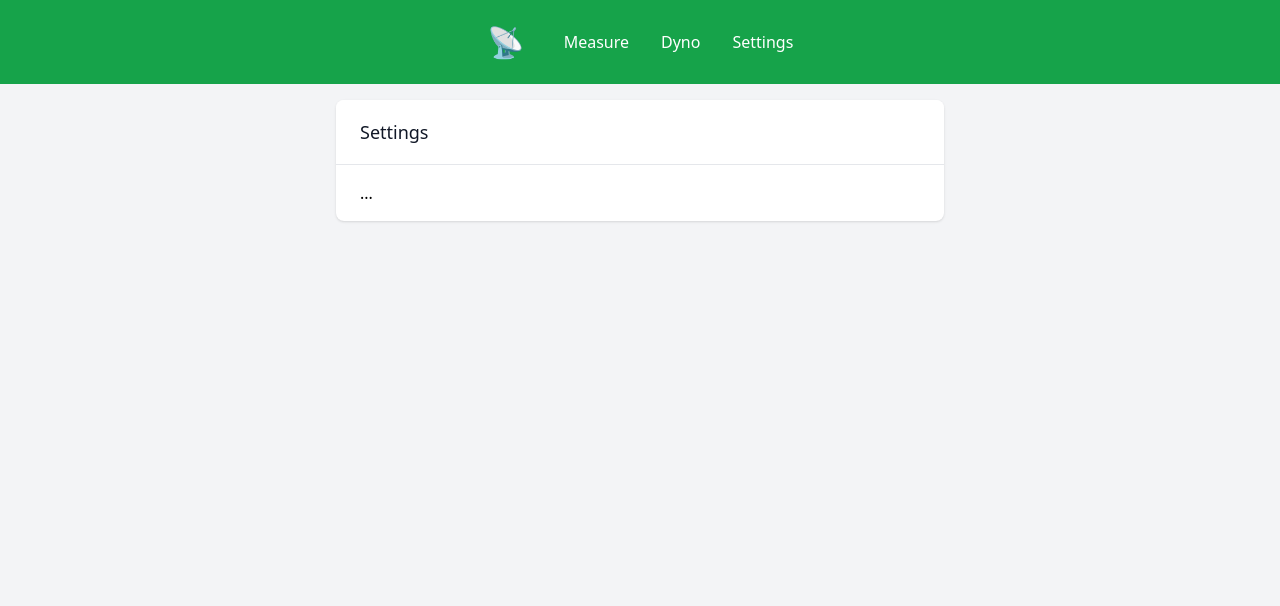
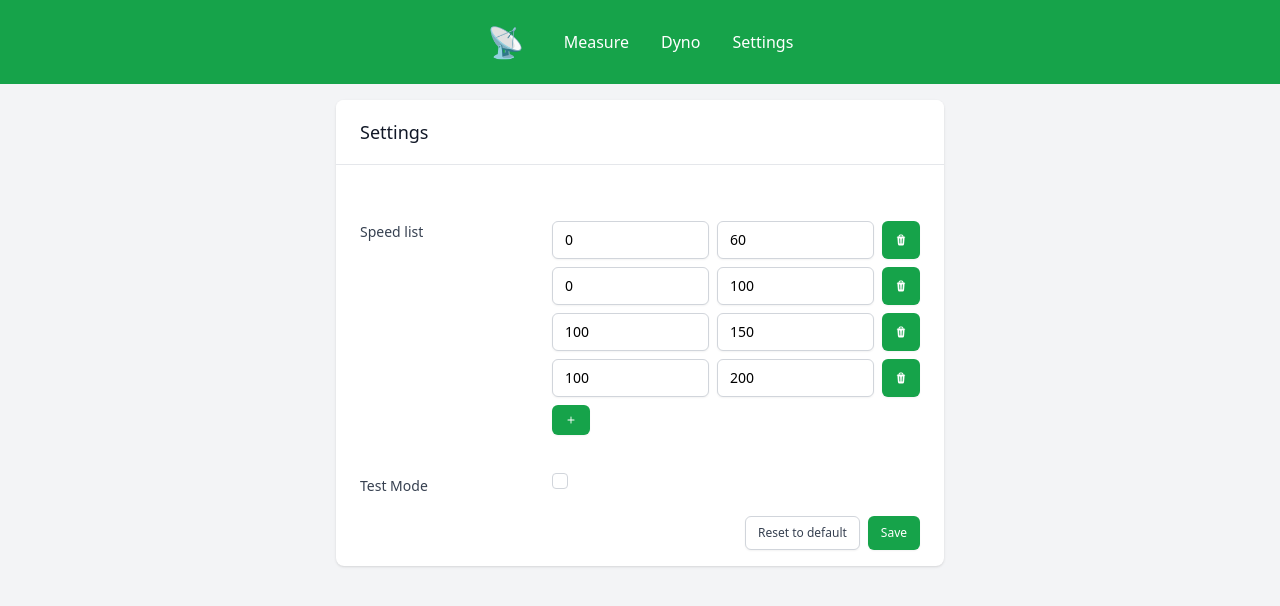
Before and after one commit to lukaszradziak/race-gps, a React (Vite) app in the folder frontend/: page /settings in a window 1280 px wide. Shown: the top 606 px of the page. Built offline with nearby package versions, Linux system fonts and the light colour scheme.

Commit message:
Add settings and store

```diff
--- a/frontend/package.json
+++ b/frontend/package.json
@@ -16,6 +16,8 @@
     "react-dom": "^18.2.0"
   },
   "devDependencies": {
+    "@heroicons/react": "^2.0.18",
+    "@tailwindcss/forms": "^0.5.6",
     "@testing-library/react": "^14.0.0",
     "@types/react": "^18.2.15",
     "@types/react-dom": "^18.2.7",
@@ -32,7 +34,10 @@
     "highcharts": "^11.1.0",
     "postcss": "^8.4.31",
     "prettier": "^3.0.3",
+    "react-hook-form": "^7.47.0",
     "react-router-dom": "^6.16.0",
+    "react-use": "^17.4.0",
+    "tailwind-merge": "^1.14.0",
     "tailwindcss": "^3.3.3",
     "typescript": "^5.0.2",
     "vite": "^4.4.5",
--- a/frontend/src/components/Button.tsx
+++ b/frontend/src/components/Button.tsx
@@ -1,13 +1,60 @@
 import { ComponentPropsWithoutRef } from "react";
+import { twMerge } from "tailwind-merge";
 
-export function Button(props: ComponentPropsWithoutRef<"button">) {
+type ButtonVariant = "solid" | "white";
+type ButtonSize = "sm" | "md" | "lg" | "xl";
+
+interface ButtonOptions {
+  variant?: ButtonVariant;
+  size?: ButtonSize;
+}
+
+const getVariant = (variant: ButtonVariant) => {
+  switch (variant) {
+    case "solid":
+      return "";
+    case "white":
+      return "bg-white text-gray-700 shadow-sm border border-gray-300 hover:bg-gray-50 focus:outline-none focus:ring-none";
+    default:
+      return undefined;
+  }
+};
+
+const getSize = (size: ButtonSize) => {
+  switch (size) {
+    case "sm":
+      return "px-2.5 py-1.5";
+    case "md":
+      return "px-3 py-2 rounded-md";
+    case "lg":
+      return "px-4 py-3 rounded-md text-md";
+    case "xl":
+      return "px-6 py-4 rounded-md text-md";
+    default:
+      return undefined;
+  }
+};
+
+export function Button({
+  variant = "solid",
+  type = "button",
+  size = "md",
+  className,
+  children,
+  ...props
+}: ComponentPropsWithoutRef<"button"> & ButtonOptions) {
   return (
     <button
+      type={type}
       {...props}
-      type="button"
-      className="mb-2 justify-center inline-flex items-center rounded-md border border-transparent bg-green-600 px-6 py-3 text-base font-medium text-white shadow-sm hover:bg-green-700 focus:outline-none focus:ring-2 focus:ring-green-500 focus:ring-offset-2"
+      className={twMerge(
+        `inline-flex items-center rounded border border-transparent bg-green-600 px-2.5 py-1.5 text-xs font-medium text-white shadow-sm hover:bg-green-700 focus:outline-none focus:ring-2 focus:ring-green-500 focus:ring-offset-2 justify-center`,
+        getVariant(variant),
+        getSize(size),
+        className,
+      )}
     >
-      {props.children}
+      {children}
     </button>
   );
 }
--- a/frontend/src/hooks/useBluetooth.ts
+++ b/frontend/src/hooks/useBluetooth.ts
@@ -15,7 +15,7 @@ export interface useBluetoothParam {
 export function useBluetooth({
   handleData,
 }: useBluetoothParam): useBluetoothType {
-  const [log, setLog] = useState("Disconnected");
+  const [log, setLog] = useState("");
   const [connected, setConnected] = useState(false);
 
   const handleLog = (data: string) => {
--- /dev/null
+++ b/frontend/src/reducers/useSettingsReducer.ts
@@ -0,0 +1,53 @@
+import { useLocalStorage } from "react-use";
+import { useCallback, useReducer } from "react";
+
+interface ReducerState {
+  speed: { start: number; end: number }[];
+  testMode: boolean;
+}
+
+type Save = { type: "save"; payload: ReducerState };
+type Reset = { type: "reset" };
+type ReducerActions = Save | Reset;
+
+const LOCAL_STORAGE_KEY: string = "SETTINGS";
+const INITIAL_STATE: ReducerState = {
+  speed: [
+    { start: 0, end: 60 },
+    { start: 0, end: 100 },
+    { start: 100, end: 150 },
+    { start: 100, end: 200 },
+  ],
+  testMode: false,
+};
+
+function reducer(state: ReducerState, action: ReducerActions): ReducerState {
+  switch (action.type) {
+    case "save":
+      return action.payload;
+    case "reset":
+      return INITIAL_STATE;
+    default:
+      return state;
+  }
+}
+
+export const useSettingReducer = () => {
+  const [savedState, saveState] = useLocalStorage(
+    LOCAL_STORAGE_KEY,
+    INITIAL_STATE,
+  );
+
+  const reducerLocalStorage = useCallback(
+    (state: ReducerState, action: ReducerActions) => {
+      const newState = reducer(state, action);
+
+      saveState(newState);
+
+      return newState;
+    },
+    [saveState],
+  );
+
+  return useReducer(reducerLocalStorage, savedState || INITIAL_STATE);
+};
--- a/frontend/src/routes/Measure.tsx
+++ b/frontend/src/routes/Measure.tsx
@@ -8,8 +8,10 @@ import { TestSpeed } from "../components/TestSpeed.tsx";
 import { Card } from "../components/Card.tsx";
 import { Button } from "../components/Button.tsx";
 import { Info } from "../components/Info.tsx";
+import { useSettingReducer } from "../reducers/useSettingsReducer.ts";
 
 export function Measure() {
+  const [settings] = useSettingReducer();
   const [measureResult, setMeasureResult] = useState<MeasureResult[]>([]);
   const [gpsData, setGpsData] = useState<GpsData>({
     satellites: 0,
@@ -20,12 +22,7 @@ export function Measure() {
   const [csvData, setCsvData] = useState<GpsData[]>([]);
 
   const { speed, time, addRecord } = useMeasure({
-    speedConfig: [
-      [0, 60],
-      [0, 100],
-      [100, 150],
-      [100, 200],
-    ],
+    speedConfig: settings.speed.map((speed) => [speed.start, speed.end]),
     onResult: (data: MeasureResult) => {
       setMeasureResult((previousMeasureResult) => [
         ...previousMeasureResult,
@@ -71,7 +68,7 @@ export function Measure() {
   return (
     <>
       <Card>
-        <div className="flex flex-col justify-center items-center">
+        <div className="flex flex-col justify-center items-center mb-2">
           <div className="flex justify-between w-full text-sm">
             <span className="flex gap-1">
               <svg
@@ -140,15 +137,19 @@ export function Measure() {
           </div>
           <div className="flex flex-col w-full">
             {connected ? (
-              <Button onClick={handleDisconnect}>Disconnect</Button>
+              <Button onClick={handleDisconnect} size="lg">
+                Disconnect
+              </Button>
             ) : (
-              <Button onClick={handleConnect}>Connect</Button>
+              <Button onClick={handleConnect} size="lg">
+                Connect
+              </Button>
             )}
           </div>
         </div>
-        <Info>{log}</Info>
+        {log ? <Info>{log}</Info> : null}
       </Card>
-      {import.meta.env.DEV ? (
+      {settings.testMode ? (
         <Card>
           <TestSpeed value={speed} onChange={handleTestSpeed} />
         </Card>
--- a/frontend/src/routes/Settings.tsx
+++ b/frontend/src/routes/Settings.tsx
@@ -1,5 +1,103 @@
 import { Card } from "../components/Card.tsx";
+import { Button } from "../components/Button.tsx";
+import { useSettingReducer } from "../reducers/useSettingsReducer.ts";
+import { useForm, useFieldArray, SubmitHandler } from "react-hook-form";
+import { PlusIcon, TrashIcon } from "@heroicons/react/20/solid";
+import { useEffect, useState } from "react";
+import { Info } from "../components/Info.tsx";
+
+type FormValues = {
+  speed: { start: number; end: number }[];
+  testMode: boolean;
+};
 
 export function Settings() {
-  return <Card title="Settings">...</Card>;
+  const [message, setMessage] = useState("");
+  const [state, dispatch] = useSettingReducer();
+  const { register, control, handleSubmit, reset } = useForm({
+    defaultValues: state,
+  });
+  const { fields, append, remove } = useFieldArray({
+    control,
+    name: "speed",
+  });
+
+  const onSubmit: SubmitHandler<FormValues> = (data) => {
+    dispatch({ type: "save", payload: { ...data } });
+    setMessage("Success");
+  };
+
+  const onReset = () => {
+    dispatch({ type: "reset" });
+    setMessage("Success");
+  };
+
+  useEffect(() => {
+    reset(state);
+  }, [state, reset]);
+
+  return (
+    <>
+      {message ? <Info>{message}</Info> : null}
+      <Card title="Settings">
+        <form onSubmit={handleSubmit(onSubmit)}>
+          <div className="space-y-6 sm:space-y-5 pt-3">
+            <div className="sm:grid sm:grid-cols-3 sm:items-start sm:gap-4 sm:border-gray-200 sm:pt-5">
+              <label className="block text-sm font-medium text-gray-700 sm:mt-px sm:pt-2">
+                Speed list
+              </label>
+              <div className="mt-1 sm:col-span-2 sm:mt-0">
+                {fields.map((item, index) => (
+                  <div key={item.id} className="flex my-2 gap-2">
+                    <input
+                      {...register(`speed.${index}.start`, {
+                        valueAsNumber: true,
+                      })}
+                      type="number"
+                      className="block w-full rounded-md border-gray-300 shadow-sm focus:border-green-500 focus:ring-green-500 sm:text-sm"
+                    />
+                    <input
+                      {...register(`speed.${index}.end`, {
+                        valueAsNumber: true,
+                      })}
+                      type="number"
+                      className="block w-full rounded-md border-gray-300 shadow-sm focus:border-green-500 focus:ring-green-500 sm:text-sm"
+                    />
+                    <Button onClick={() => remove(index)}>
+                      <TrashIcon className="h-3 w-3 text-white" />
+                    </Button>
+                  </div>
+                ))}
+                <Button onClick={() => append({ start: 0, end: 100 })}>
+                  <PlusIcon className="h-3 w-3 text-white" />
+                </Button>
+              </div>
+            </div>
+          </div>
+          <div className="space-y-6 sm:space-y-5 pt-3">
+            <div className="sm:grid sm:grid-cols-3 sm:items-start sm:gap-4 sm:border-gray-200 sm:pt-5">
+              <label className="block text-sm font-medium text-gray-700 sm:mt-px sm:pt-2">
+                Test Mode
+              </label>
+              <div className="mt-1 sm:col-span-2 sm:mt-0">
+                <input
+                  type="checkbox"
+                  {...register(`testMode`)}
+                  className="h-4 w-4 rounded border-gray-300 text-green-600 focus:ring-green-500"
+                />
+              </div>
+            </div>
+          </div>
+          <div className="pt-5">
+            <div className="flex justify-end gap-2">
+              <Button type="button" onClick={onReset} variant="white">
+                Reset to default
+              </Button>
+              <Button type="submit">Save</Button>
+            </div>
+          </div>
+        </form>
+      </Card>
+    </>
+  );
 }
--- a/frontend/src/utils/bluetooth.ts
+++ b/frontend/src/utils/bluetooth.ts
@@ -37,7 +37,7 @@ export function onStartButtonClick(
     .then((characteristic) => {
       myCharacteristic = characteristic;
       return myCharacteristic?.startNotifications().then(() => {
-        log("Notifications started");
+        log("");
         myCharacteristic?.addEventListener(
           "characteristicvaluechanged",
           callback,
--- a/frontend/tailwind.config.js
+++ b/frontend/tailwind.config.js
@@ -4,5 +4,5 @@ export default {
   theme: {
     extend: {},
   },
-  plugins: [],
+  plugins: [require("@tailwindcss/forms")],
 };
```
Also changed, not shown: 1 other file (tests, documents, lock files or other folders).
